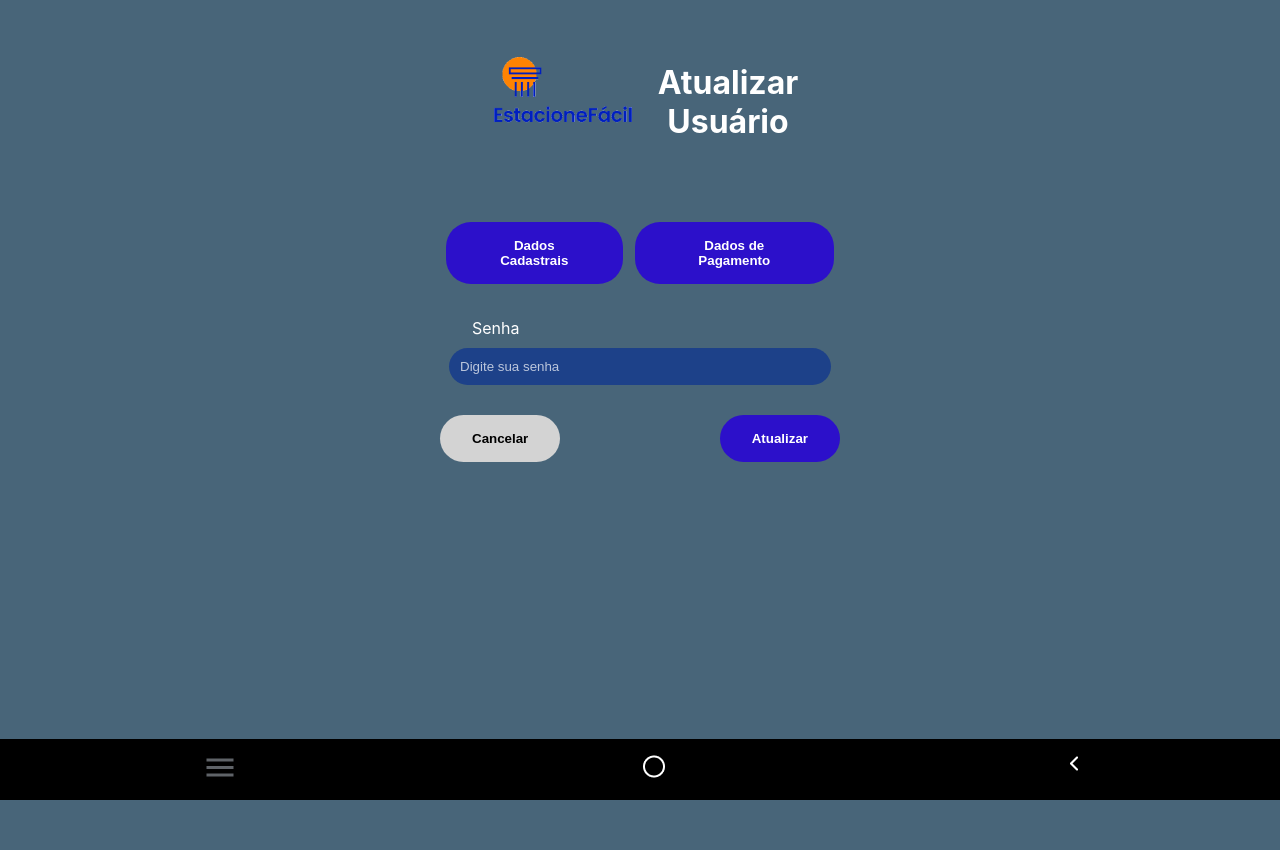
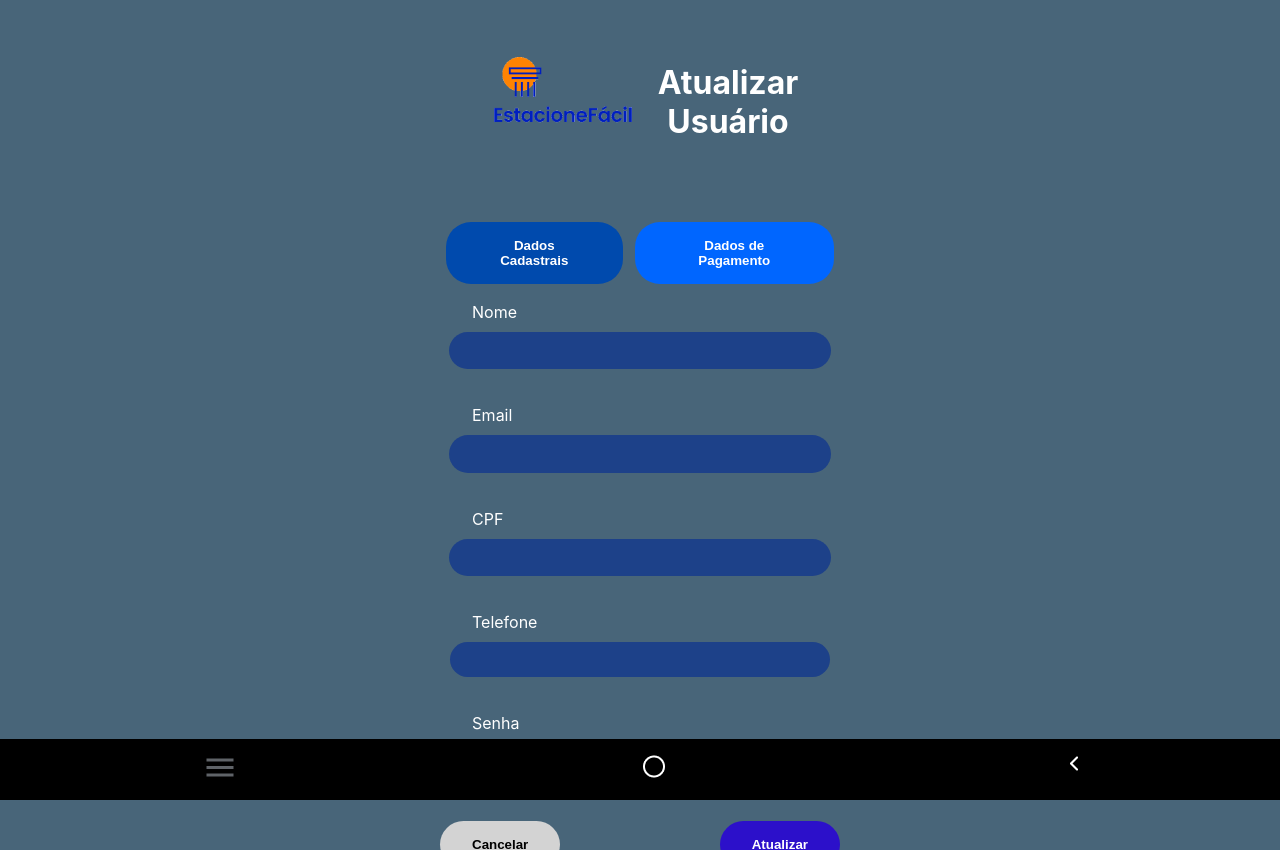
Before and after one commit to viniciusrad/estacione-facil-front, a React (Create React App) app: page /usuario/atualizar in a window 1280 px wide. Built offline with nearby package versions, Linux system fonts and the light colour scheme.

Commit message:
feat - operações de atualizações referentes ao usuário

```diff
--- a/src/pages/usuario/atualizar-usuario.js
+++ b/src/pages/usuario/atualizar-usuario.js
@@ -1,41 +1,319 @@
-import React, { useState } from 'react';
+import React, { useState, useContext, useEffect } from 'react';
 import styled from 'styled-components';
 import '../pages.css';
 import { LogoDiv } from '../../components/LogoDiv';
 import { Container, Input, ButtonContainer, CancelButton, CadastrarButton } from '../../components/StyledComponents';
+import { useNavigate } from 'react-router-dom';
+import { UsuarioContext } from '../../context/UsuarioContext';
 
 const AtualizarUsuario = () => {
-  const [login, setLogin] = useState('');
+  const { user } = useContext(UsuarioContext);
+  const navigate = useNavigate();
+  const [formAtivo, setFormAtivo] = useState('cadastral');
+  const [loading, setLoading] = useState(true);
+  const [error, setError] = useState(null);
+
+  // Estados para dados cadastrais
+  const [nome, setNome] = useState(user?.nome || '');
+  const [email, setEmail] = useState(user?.email || '');
+  const [cpf, setCpf] = useState(user?.cpf || '');
+  const [telefone, setTelefone] = useState(user?.telefone || '');
   const [senha, setSenha] = useState('');
 
-  const handleSubmit = (e) => {
+  // Estados para dados bancários (proprietário)
+  const [banco, setBanco] = useState('');
+  const [agencia, setAgencia] = useState('');
+  const [contaCorrente, setContaCorrente] = useState('');
+
+  // Estados para cartão (cliente)
+  const [nomeNoCartao, setNomeNoCartao] = useState('');
+  const [numeroCartao, setNumeroCartao] = useState('');
+  const [codigoVerificacao, setCodigoVerificacao] = useState('');
+  const [validade, setValidade] = useState('');
+  const [salvarParaFuturos, setSalvarParaFuturos] = useState(false);
+
+  useEffect(() => {
+    const fetchUserData = async () => {
+      if (!user?.id) return;
+
+      try {
+        setLoading(true);
+        const response = await fetch(`http://localhost:3000/users/${user.id}`);
+        if (!response.ok) throw new Error('Erro ao buscar dados do usuário');
+
+        const userData = await response.json();
+        setNome(userData.nome || '');
+        setEmail(userData.email || '');
+        setCpf(userData.cpf || '');
+        setTelefone(userData.telefone || '');
+        setSenha('');
+
+        // Buscar dados de pagamento se não for admin
+        if (user.tipo !== 'ADMIN') {
+          const endpointPagamento = user.tipo === 'cliente'
+            ? `http://localhost:3000/cartoes/user/${user.id}`
+            : `http://localhost:3000/dados-bancarios/user/${user.id}`;
+
+          const pagamentoResponse = await fetch(endpointPagamento);
+
+          console.log(endpointPagamento);
+          console.log(pagamentoResponse);
+          if (pagamentoResponse.ok) {
+            const pagamentoData = await pagamentoResponse.json();
+            if (user.tipo === 'cliente') {
+              setNomeNoCartao(pagamentoData[0].nomeNoCartao || '');
+              setNumeroCartao(pagamentoData[0].numeroCartao || '');
+              setCodigoVerificacao(pagamentoData[0].codigoVerificacao || '');
+              setValidade(pagamentoData[0].validade || '');
+              setSalvarParaFuturos(pagamentoData[0].salvarParaFuturos || false);
+            } else {
+              setBanco(pagamentoData[0].banco || '');
+              setAgencia(pagamentoData[0].agencia || '');
+              setContaCorrente(pagamentoData[0].contaCorrente || '');
+            }
+          }
+        }
+      } catch (err) {
+        console.error('Erro ao carregar dados:', err);
+        setError('Erro ao carregar dados do usuário');
+      } finally {
+        setLoading(false);
+      }
+    };
+
+    fetchUserData();
+  }, [user]);
+
+  const handleSubmit = async (e) => {
     e.preventDefault();
-    // Aqui você pode adicionar a lógica para processar o login e senha
-    console.log('Dados de agendamento:', { login, senha });
+
+    try {
+      setLoading(true);
+      // Atualizar dados do usuário
+      const userResponse = await fetch(`http://localhost:3000/users/${user.id}`, {
+        method: 'PUT',
+        headers: { 'Content-Type': 'application/json' },
+        body: JSON.stringify({
+          nome,
+          email,
+          cpf,
+          telefone,
+          senha: senha || undefined
+        })
+      });
+
+      if (!userResponse.ok) throw new Error('Erro ao atualizar dados do usuário');
+
+      // Atualizar dados de pagamento se necessário
+      if (formAtivo === 'pagamento' && user.tipo !== 'ADMIN') {
+        const pagamentoData = user.tipo === 'cliente'
+          ? {
+              nomeNoCartao,
+              numeroCartao,
+              codigoVerificacao,
+              validade,
+              salvarParaFuturos
+            }
+          : {
+              banco,
+              agencia,
+              contaCorrente
+            };
+
+        const endpointPagamento = user.tipo === 'cliente'
+          ? `http://localhost:3000/cartoes/${user.id}`
+          : `http://localhost:3000/dados-bancarios/user/${user.id}`;
+debugger
+        const pagamentoResponse = await fetch(endpointPagamento, {
+          method: 'PUT',
+          headers: { 'Content-Type': 'application/json' },
+          body: JSON.stringify(pagamentoData)
+        });
+
+        if (!pagamentoResponse.ok) throw new Error('Erro ao atualizar dados de pagamento');
+      }
+
+      alert('Dados atualizados com sucesso!');
+      navigate(-1);
+    } catch (err) {
+      console.error('Erro ao atualizar dados:', err);
+      setError('Erro ao atualizar dados. Tente novamente.');
+    } finally {
+      setLoading(false);
+    }
   };
+
+  const renderDadosCadastrais = () => (
+    <>
+      <label style={stylePersonal.label}>Nome</label>
+      <Input
+        type="text"
+        value={nome}
+        onChange={(e) => setNome(e.target.value)}
+        required
+      />
+
+      <label style={stylePersonal.label}>Email</label>
+      <Input
+        type="email"
+        value={email}
+        onChange={(e) => setEmail(e.target.value)}
+        required
+      />
+
+      <label style={stylePersonal.label}>CPF</label>
+      <Input
+        type="text"
+        value={cpf}
+        onChange={(e) => setCpf(e.target.value)}
+        required
+      />
+
+      <label style={stylePersonal.label}>Telefone</label>
+      <Input
+        type="tel"
+        value={telefone}
+        onChange={(e) => setTelefone(e.target.value)}
+        required
+      />
+
+      <label style={stylePersonal.label}>Senha</label>
+      <Input
+        type="password"
+        value={senha}
+        onChange={(e) => setSenha(e.target.value)}
+        placeholder="Digite a nova senha"
+      />
+    </>
+  );
+
+  const renderDadosPagamentoProprietario = () => (
+    <>
+      <label style={stylePersonal.label}>Banco</label>
+      <Input
+        type="text"
+        value={banco}
+        onChange={(e) => setBanco(e.target.value)}
+        required
+      />
+
+      <label style={stylePersonal.label}>Agência</label>
+      <Input
+        type="text"
+        value={agencia}
+        onChange={(e) => setAgencia(e.target.value)}
+        required
+      />
+
+      <label style={stylePersonal.label}>Conta Corrente</label>
+      <Input
+        type="text"
+        value={contaCorrente}
+        onChange={(e) => setContaCorrente(e.target.value)}
+        required
+      />
+    </>
+  );
+
+  const renderDadosPagamentoCliente = () => {
+    return (
+
+    <>
+      <label style={stylePersonal.label}>Nome no Cartão</label>
+      <Input
+        type="text"
+        value={nomeNoCartao}
+        onChange={(e) => setNomeNoCartao(e.target.value)}
+        required
+      />
+
+      <label style={stylePersonal.label}>Número do Cartão</label>
+      <Input
+        type="text"
+        value={numeroCartao}
+        onChange={(e) => setNumeroCartao(e.target.value)}
+        required
+      />
+
+      <label style={stylePersonal.label}>Código de Verificação</label>
+      <Input
+        type="text"
+        maxLength="3"
+        value={codigoVerificacao}
+        onChange={(e) => setCodigoVerificacao(e.target.value)}
+        required
+      />
+
+      <label style={stylePersonal.label}>Validade</label>
+      <Input
+        type="date"
+        value={validade}
+        onChange={(e) => setValidade(e.target.value)}
+        required
+      />
+
+      <div style={stylePersonal.checkboxContainer}>
+        <input
+          type="checkbox"
+          checked={salvarParaFuturos}
+          onChange={(e) => setSalvarParaFuturos(e.target.checked)}
+          style={stylePersonal.checkbox}
+        />
+        <label style={stylePersonal.checkboxLabel}>
+          Salvar para pagamentos futuros
+        </label>
+      </div>
+      </>
+    )
+  };
+
 
   return (
     <Container style={{minHeight: '800px'}}>
       <LogoDiv text="Atualizar Usuário"/>
 
       <form onSubmit={handleSubmit}>
-        <ButtonContainer >
-          <CadastrarButton type="button" style={{margin: '2px 6px'}}>Dados Cadastrais</CadastrarButton>
-          <CadastrarButton type="button" style={{margin: '2px 6px'}}>Dados de Pagamento</CadastrarButton>
+        <ButtonContainer>
+          <CadastrarButton
+            type="button"
+            style={{
+              margin: '2px 6px',
+              backgroundColor: formAtivo === 'cadastral' ? '#004AAD' : '#0066FF'
+            }}
+            onClick={() => setFormAtivo('cadastral')}
+          >
+            Dados Cadastrais
+          </CadastrarButton>
+
+          {user?.tipo !== 'ADMIN' && (
+            <CadastrarButton
+              type="button"
+              style={{
+                margin: '2px 6px',
+                backgroundColor: formAtivo === 'pagamento' ? '#004AAD' : '#0066FF'
+              }}
+              onClick={() => setFormAtivo('pagamento')}
+            >
+              Dados de Pagamento
+            </CadastrarButton>
+          )}
         </ButtonContainer>
 
-        <label style={stylePersonal.label}>Senha</label>
-        <Input
-          type="password"
-          placeholder="Digite sua senha"
-          value={senha}
-          onChange={(e) => setSenha(e.target.value)}
-          required
-        />
+        {formAtivo === 'cadastral' && renderDadosCadastrais()}
 
-        <ButtonContainer style={{marginTop: '10px'  }}>
-          <CancelButton type="button">Cancelar</CancelButton>
-          <CadastrarButton type="submit" className='btn-cadastrar'>Atualizar</CadastrarButton>
+        {formAtivo === 'pagamento' && user?.tipo === 'proprietario' &&
+          renderDadosPagamentoProprietario()}
+
+        {formAtivo === 'pagamento' && user?.tipo === 'cliente' &&
+          renderDadosPagamentoCliente()}
+
+        <ButtonContainer style={{marginTop: '20px'}}>
+          <CancelButton type="button" onClick={() => navigate(-1)}>
+            Cancelar
+          </CancelButton>
+          <CadastrarButton type="submit">
+            Atualizar
+          </CadastrarButton>
         </ButtonContainer>
       </form>
     </Container>
@@ -43,7 +321,26 @@ const AtualizarUsuario = () => {
 };
 
 const stylePersonal = {
-  label: { marginTop: '2rem', textAlign: 'left', color: 'white', marginBottom: '10px' }
+  label: {
+    marginTop: '1rem',
+    textAlign: 'left',
+    color: 'white',
+    marginBottom: '10px',
+    display: 'block'
+  },
+  checkboxContainer: {
+    display: 'flex',
+    alignItems: 'center',
+    marginTop: '1rem'
+  },
+  checkbox: {
+    marginRight: '10px',
+    width: '20px',
+    height: '20px'
+  },
+  checkboxLabel: {
+    color: 'white'
+  }
 };
 
 export default AtualizarUsuario;
```
